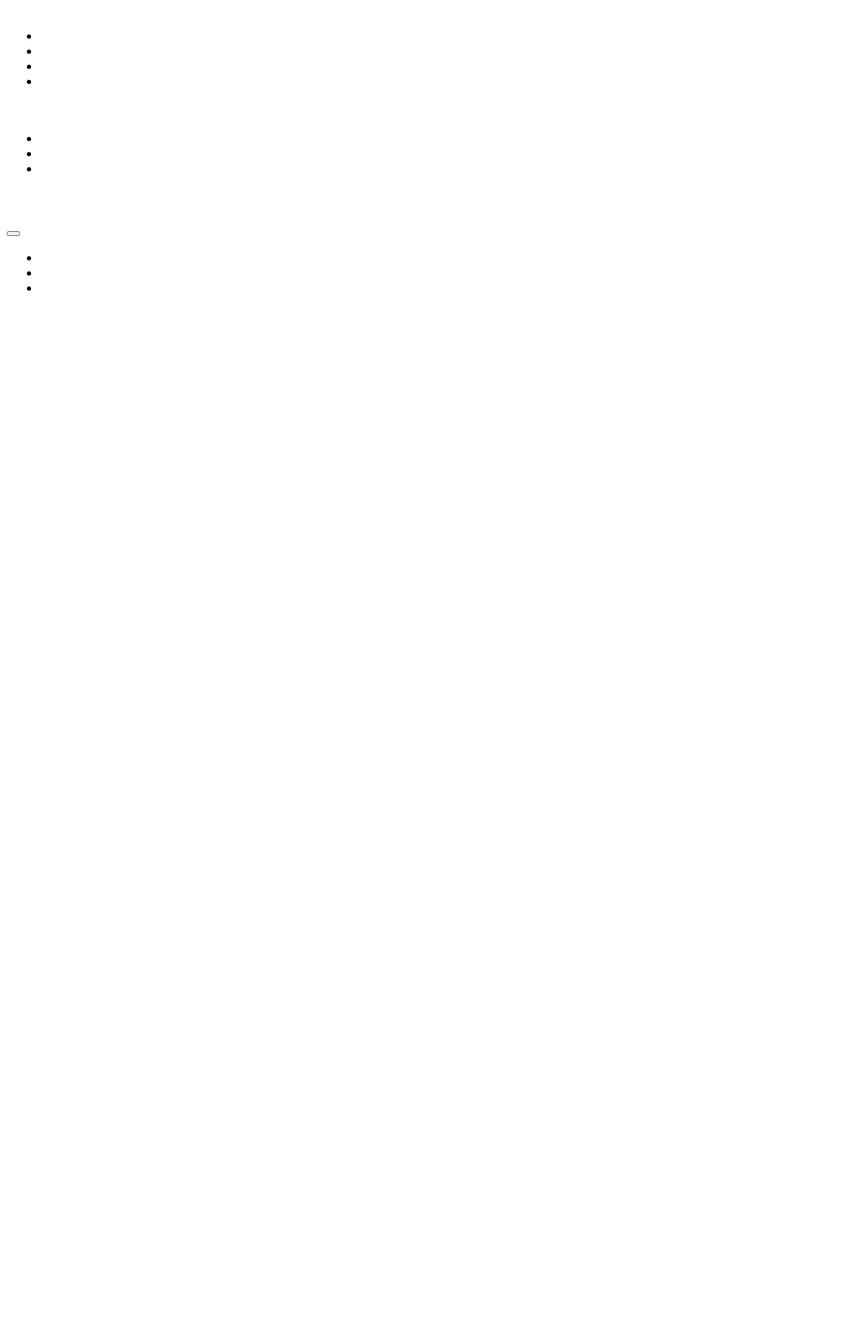
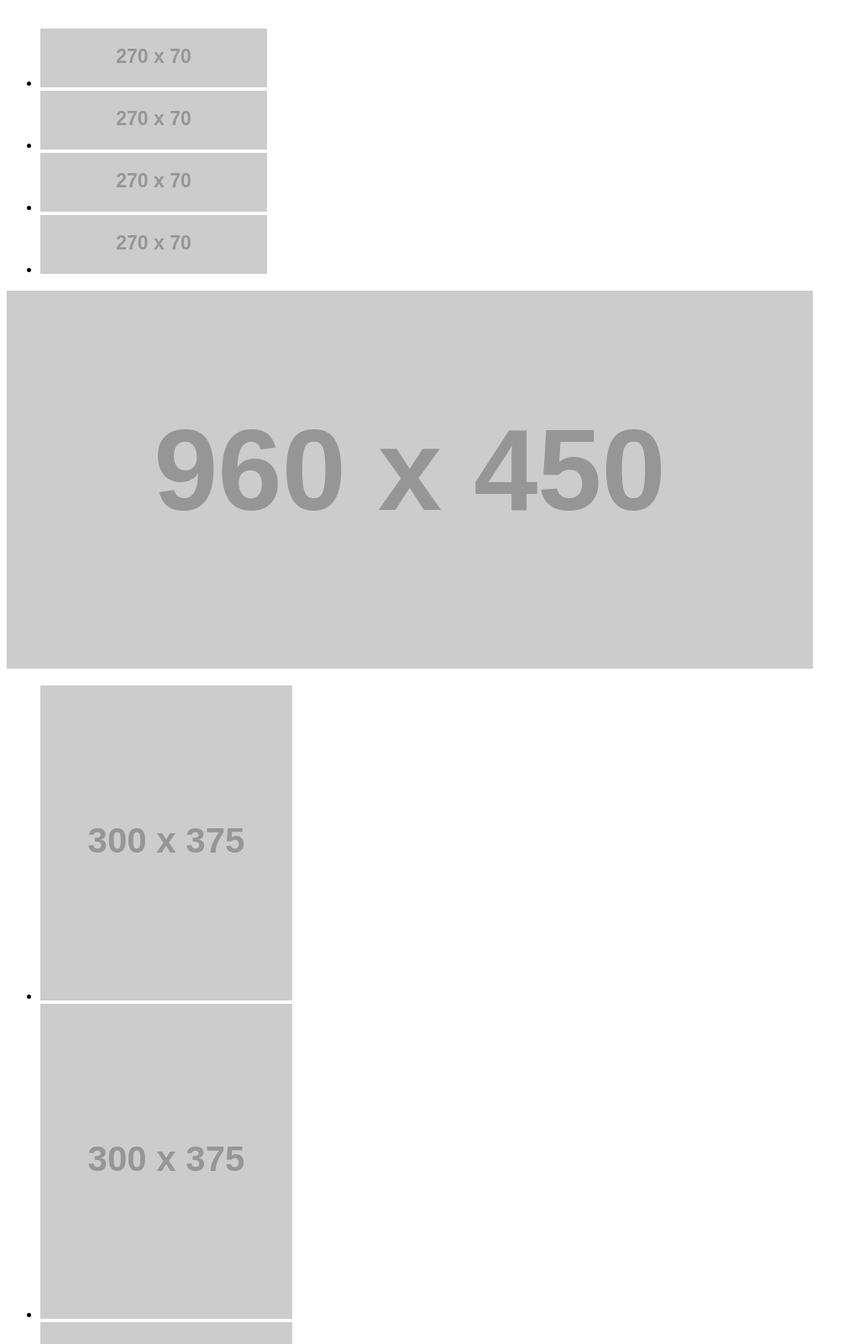
Before and after one commit to MasonChance/Wire-lab-08, a plain HTML site: page index.html in a window 1280 px wide. Shown: the top 1600 px of the page at 84% size, without its empty margins (0-1023 px from the left). Before the commit the page ends 800 px from the top, so only its background shows below. Drawn offline with Linux system fonts and the light colour scheme; placeholder pictures from the web are drawn by us.

Commit message:
added all placeholders

```diff
--- a/index.html
+++ b/index.html
@@ -10,28 +10,28 @@
     <nav>
       <ul>
         <img>
-        <li><img></li>
-        <li><img></li>
-        <li><img></li>
-        <li><img></li>
+        <li><img src="https://placehold.it/270x70/ddd"></li>
+        <li><img src="https://placehold.it/270x70/ddd"></li>
+        <li><img src="https://placehold.it/270x70/ddd"></li>
+        <li><img src="https://placehold.it/270x70/ddd"></li>
       </ul>
     </nav>
   </header>
 
   <main>
-    <img>
+    <img src="https://placehold.it/960x450/ddd">
     <ul>
-      <li><img></li>
-      <li><img></li>
-      <li><img></li>
+      <li><img src="https://placehold.it/300x375/ddd"></li>
+      <li><img src="https://placehold.it/300x375/ddd"></li>
+      <li><img src="https://placehold.it/300x375/ddd"></li>
     </ul>
 
     <section>
-      <img>
+      <img src="https://placehold.it/480x400/ddd">
       <article>
-       <h2></h2>
-       <p></p>
-       <button></button>
+       <h2>Featured Section Heading</h2>
+       <p>Lorem ipsum dolor sit amet, consectetur adipisicing elit. Quae excepturi ex doloremque iste iure, sapiente eum nemo recusandae obcaecati reiciendis? Expedita, eveniet earum. Quisquam, suscipit, eligendi architecto veniam, quaerat cumque ducimus esse deserunt alias ea at nihil voluptas. Illo minus labore temporibus aperiam impedit, illum ipsum ducimus vitae animi facilis, adipisci aliquam cumque magnam voluptates. Nisi culpa libero voluptas aperiam ad, reiciendis quas odio fugit voluptate tempore. Similique, voluptate exercitationem? Tempore asperiores, cum similique mollitia recusandae distinctio, magni aut ab, quis magnam iste inventore itaque nihil sit. Magni, velit voluptate. Doloremque dolorum ea suscipit officiis tempora rerum recusandae ab enim, laboriosam molestias sequi vero placeat eius tenetur nam libero, ipsa, earum alias molestiae? Neque cum veritatis fugiat deserunt labore. Cupiditate error molestiae eaque natus sed quidem non, officia maiores eligendi ab nulla cumque sit reiciendis aliquam beatae quia sapiente. In, laborum. Sapiente quas quisquam alias suscipit nam, fugiat possimus omnis?</p>
+       <button><a href="#"> Call to Action</a></button>
       </article>
     </section>
 
```
